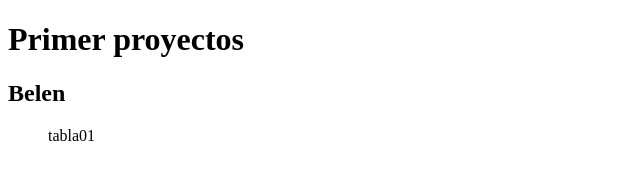
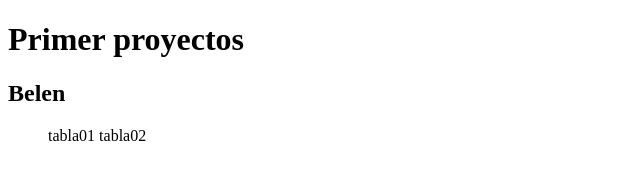
Before and after one commit to belcipro/IdentidadCultural, a plain HTML site: page index.html in a window 1280 px wide. Shown: the full height of the page, 0-640 px from the left. Drawn offline with Linux system fonts and the light colour scheme.

Commit message:
TASK-01 cambios x

```diff
--- a/index.html
+++ b/index.html
@@ -14,6 +14,7 @@
     </h2>
     <ul>
         tabla01
+        tabla02
     </ul>
 </body>
 </html>
```
